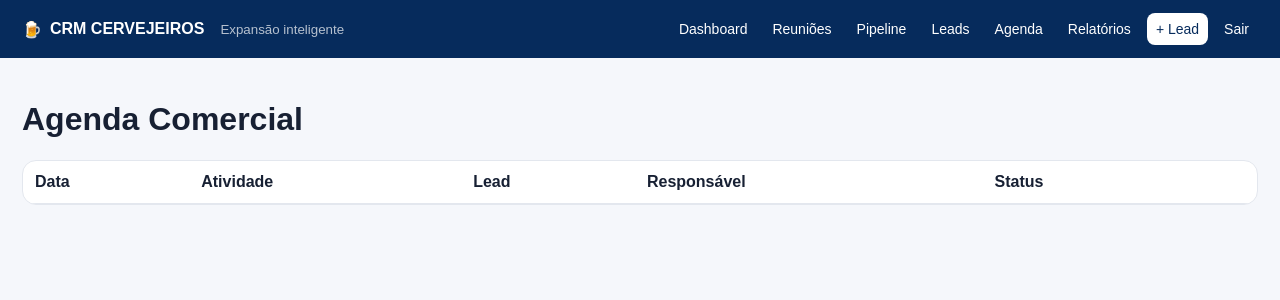
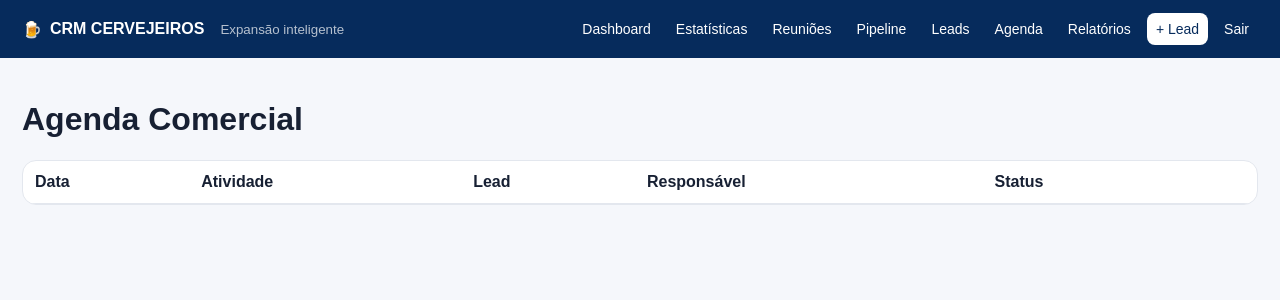
Before and after one commit to cbediretoriabrahma-bit/CRM-Cervejeiros, a Flask app: page /agenda in a window 1280 px wide. Shown: the top 300 px of the page. Run offline with Flask 3, Linux system fonts and the light colour scheme; the visitor is signed in with stand-in values (Sample User, id 1); data comes from the database, SQL or seed files in the repository; data that the repository does not hold is empty.

Commit message:
Adiciona Estatísticas ao menu principal

```diff
--- a/templates/base.html
+++ b/templates/base.html
@@ -3,7 +3,7 @@
 <link rel="manifest" href="{{url_for('static',filename='manifest.json')}}"><link rel="stylesheet" href="{{url_for('static',filename='style.css')}}">
 <script defer src="https://cdn.jsdelivr.net/npm/chart.js"></script></head><body>
 {% if session.get('user_id') %}<header><div class="brand">🍺 <b>CRM CERVEJEIROS</b><small>Expansão inteligente</small></div><nav>
-<a href="{{url_for('dashboard')}}">Dashboard</a><a href="{{url_for('dashboard')}}#relatorios-reuniao">Reuniões</a><a href="{{url_for('pipeline')}}">Pipeline</a><a href="{{url_for('leads')}}">Leads</a><a href="{{url_for('agenda')}}">Agenda</a><a href="{{url_for('reports')}}">Relatórios</a>
+<a href="{{url_for('dashboard')}}">Dashboard</a><a href="{{url_for('statistics_panel')}}">Estatísticas</a><a href="{{url_for('dashboard')}}#relatorios-reuniao">Reuniões</a><a href="{{url_for('pipeline')}}">Pipeline</a><a href="{{url_for('leads')}}">Leads</a><a href="{{url_for('agenda')}}">Agenda</a><a href="{{url_for('reports')}}">Relatórios</a>
 {% if session.get('role') in ['admin','manager'] %}<a href="{{url_for('import_leads')}}">Importar Leads</a><a href="{{url_for('team')}}">Equipe</a><a href="{{url_for('settings')}}">Config.</a>{% endif %}
 <a class="btn-light" href="{{url_for('lead_new')}}">+ Lead</a><a href="{{url_for('logout')}}">Sair</a></nav></header>{% endif %}
 <main class="container">{% with messages=get_flashed_messages(with_categories=true) %}{% for c,m in messages %}<div class="flash {{c}}">{{m}}</div>{% endfor %}{% endwith %}{% block content %}{% endblock %}</main>
```
